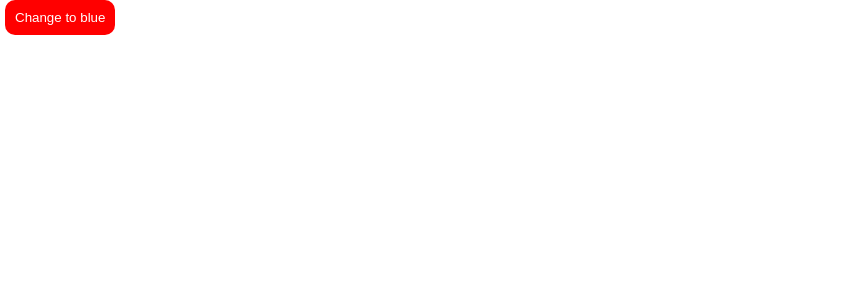
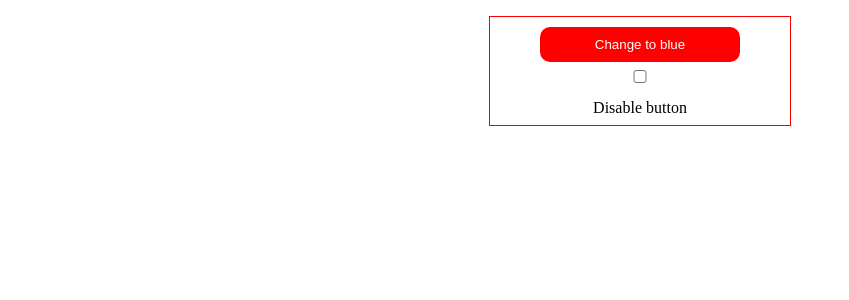
Before and after one commit to stasya2011/React.js-Code-Challenges, a React (Create React App) app in the folder my-app/: page / in a window 1280 px wide. Shown: the top 300 px of the page, without its empty margins (0-849 px from the left). Built offline with nearby package versions, Linux system fonts and the light colour scheme.

Commit message:
add test

```diff
--- a/my-app/src/12/ColorButton.js
+++ b/my-app/src/12/ColorButton.js
@@ -1,14 +1,37 @@
 import React, { useState } from "react";
-
+// SGeleisha2011201515
+//12061992Stasya!
 const ColorButton = () => {
   const [color, setColor] = useState("red");
+  const [isDisabled, setDis] = useState(false);
   return (
-    <button
-      onClick={() => setColor(() => (color === "blue" ? "red" : "blue"))}
-      style={{ backgroundColor: color }}
+    <div
+      style={{
+        display: "flex",
+        flexDirection: "column",
+        alignItems: "center",
+        width: 300,
+        border: " 1px solid red",
+        paddingTop: 10,
+        margin: "16px auto",
+      }}
     >
-      Change to {color === "blue" ? "red" : "blue"}
-    </button>
+      <button
+        disabled={isDisabled}
+        onClick={() => setColor(() => (color === "blue" ? "red" : "blue"))}
+        style={{ backgroundColor: color, width: 200 }}
+      >
+        Change to {color === "blue" ? "red" : "blue"}
+      </button>
+      <input
+        onClick={() => setDis((isDisabled) => !isDisabled)}
+        checked={isDisabled}
+        type="checkbox"
+        name="checkbox-name"
+        id="checkbox-1"
+      />
+      <label htmlFor="checkbox-1">Disable button</label>
+    </div>
   );
 };
 
```
Also changed, not shown: 1 other file (tests, documents, lock files or other folders).
